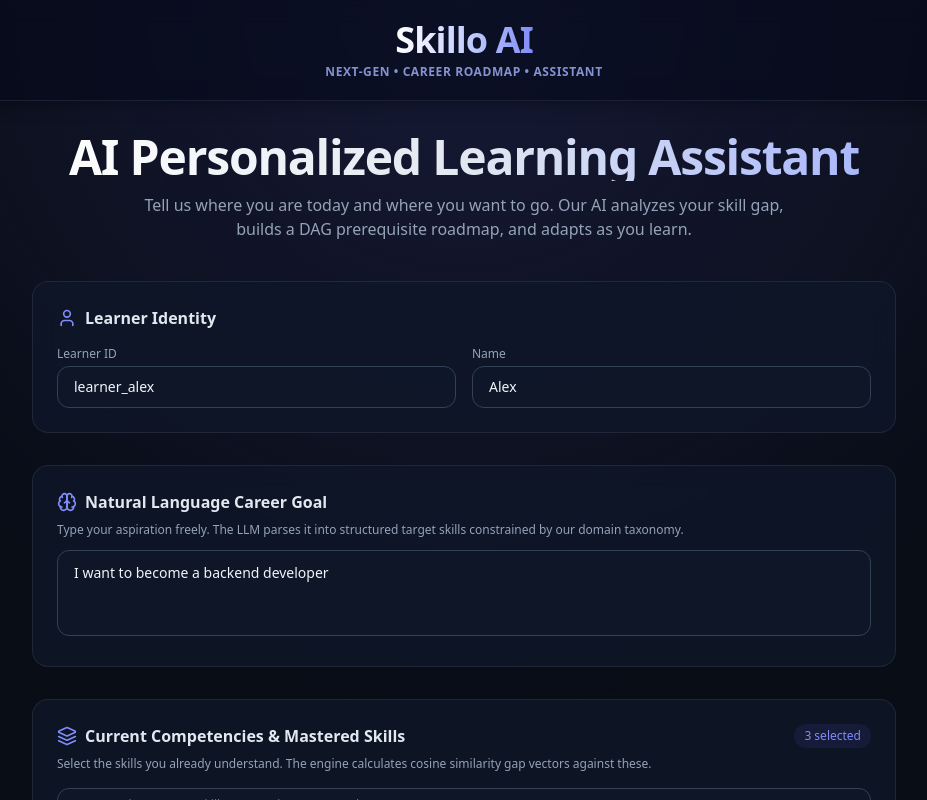
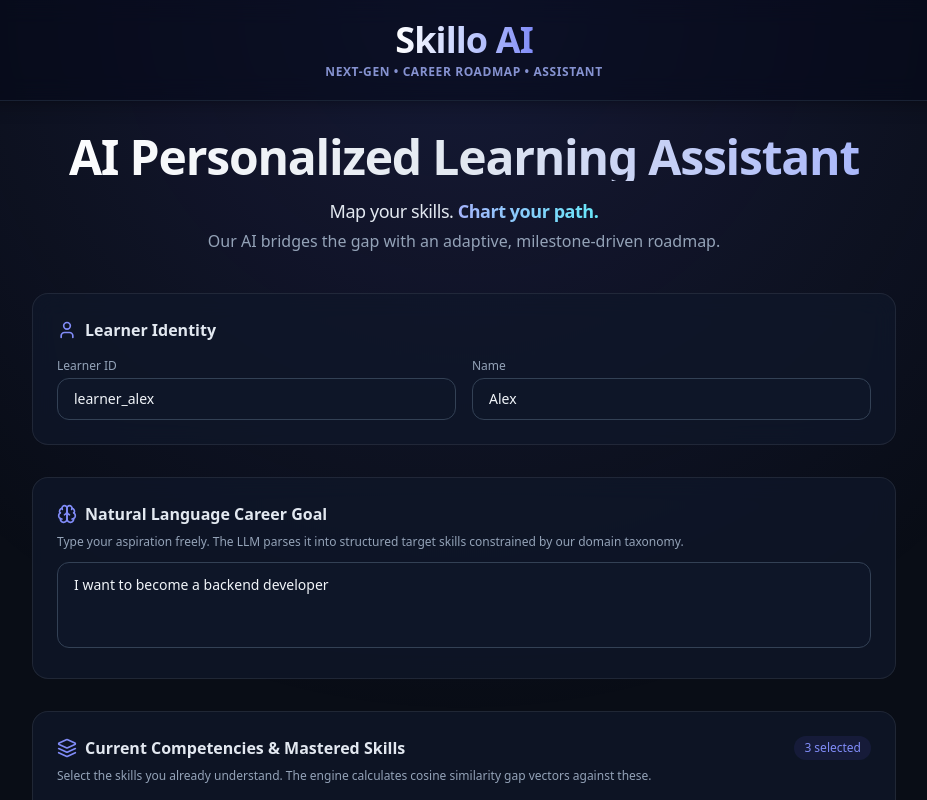
Before and after one commit to harsh-space/skillo, a Next.js app in the folder frontend/: page / in a window 1280 px wide. Shown: the top 800 px of the page, without its empty margins (176-1103 px from the left). Built offline with nearby package versions, Linux system fonts and the light colour scheme; no server answers.

Commit message:
style: update hero tagline with creative typography styling

```diff
--- a/frontend/components/GoalInput.tsx
+++ b/frontend/components/GoalInput.tsx
@@ -86,15 +86,20 @@ export default function GoalInput({ onComplete }: GoalInputProps) {
   return (
     <div className="max-w-4xl mx-auto py-8 px-4">
       {/* Header */}
-      <div className="text-center mb-10">
-        <h1 className="text-4xl sm:text-5xl font-extrabold tracking-tight bg-gradient-to-r from-white via-slate-200 to-indigo-300 bg-clip-text text-transparent mb-3">
-
+      <div className="text-center mb-10 space-y-3">
+        <h1 className="text-4xl sm:text-5xl font-extrabold tracking-tight bg-gradient-to-r from-white via-slate-200 to-indigo-300 bg-clip-text text-transparent">
           AI Personalized Learning Assistant
         </h1>
-        <p className="text-slate-400 text-base max-w-2xl mx-auto">
-          Tell us where you are today and where you want to go. Our AI analyzes your skill gap, builds a DAG prerequisite roadmap, and adapts as you learn.
-        </p>
+        <div className="max-w-2xl mx-auto pt-1">
+          <p className="text-base sm:text-lg font-medium text-slate-200 tracking-tight">
+            Map your skills. <span className="bg-gradient-to-r from-indigo-300 to-cyan-300 bg-clip-text text-transparent font-semibold">Chart your path.</span>
+          </p>
+          <p className="text-sm sm:text-base text-slate-400 mt-1">
+            Our AI bridges the gap with an adaptive, milestone-driven roadmap.
+          </p>
+        </div>
       </div>
+
 
       <form onSubmit={handleSubmit} className="space-y-8">
 
```
